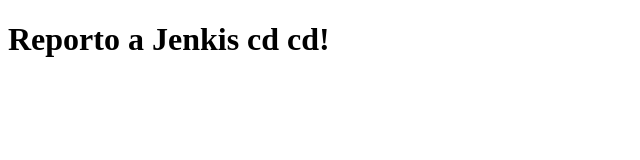
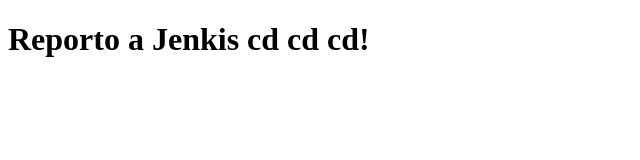
Before and after one commit to AbrilFeynman/nodejenkins, a website: page index.html in a window 1280 px wide. Shown: the full height of the page, 0-640 px from the left. Drawn offline with Linux system fonts and the light colour scheme.

Commit message:
new upd apellido cd cd

```diff
--- a/index.html
+++ b/index.html
@@ -6,7 +6,7 @@
 </head>
 
 <body>
-    <h1>Reporto a Jenkis cd cd!</h1>
+    <h1>Reporto a Jenkis cd cd cd!</h1>
 </body>
 
 </html>
```
